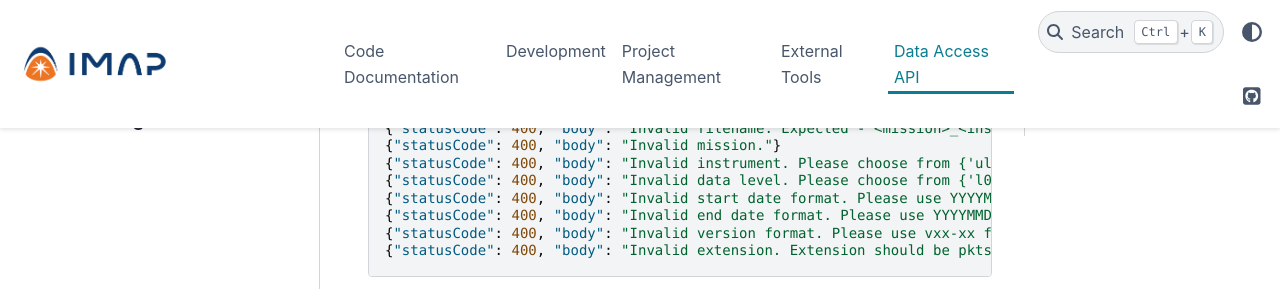
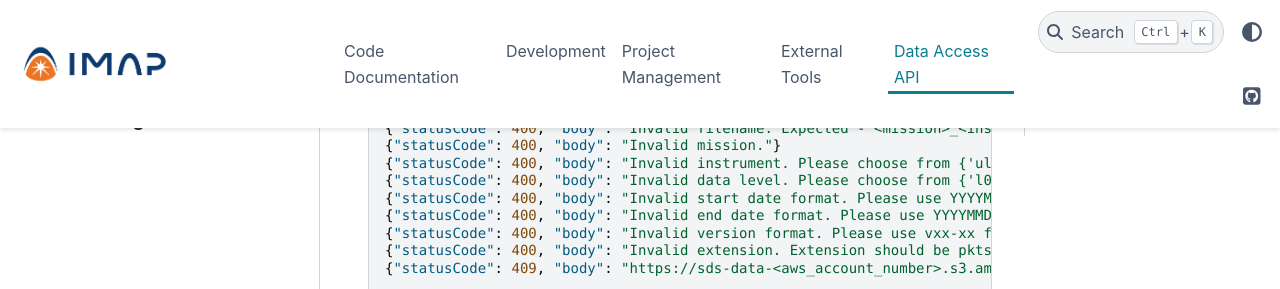
Before and after one commit to IMAP-Science-Operations-Center/imap_processing, a Sphinx documentation site: the page built from docs/source/data-access-api/index.rst, in a window 1280 px wide and 900 px high, scrolled down 614 px, cut to the strip 0-289 px from the top of the window. Built offline with Sphinx 7.4.7 and the PyData theme 0.15.4, drawn with Linux system fonts in a browser that asks for light colours.

Commit message:
Added new 409 response for uploading a file that already exists

```diff
--- a/docs/source/data-access-api/index.rst
+++ b/docs/source/data-access-api/index.rst
@@ -33,6 +33,7 @@ The API can be accessed from the following URL: https://api.dev.imap-mission.com
    {"statusCode": 400, "body": "Invalid end date format. Please use YYYYMMDD format."}
    {"statusCode": 400, "body": "Invalid version format. Please use vxx-xx format."}
    {"statusCode": 400, "body": "Invalid extension. Extension should be pkts for data level l0 and cdf for data level higher than l0"}
+   {"statusCode": 409, "body": "https://sds-data-<aws_account_number>.s3.amazon.com/imap/swe/l0/2024/01/imap_swe_l0_sci_20240105_20240105_v00-01.pkts already exists."}
 
 
 .. openapi:: openapi.yml
```
